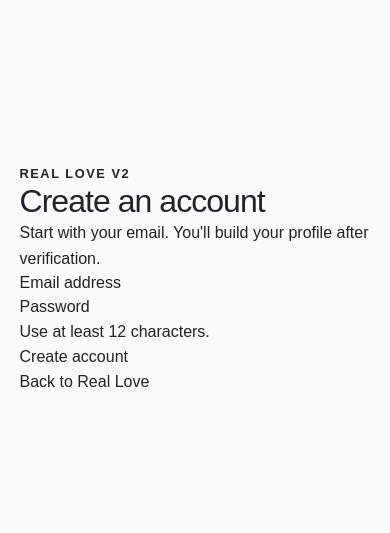
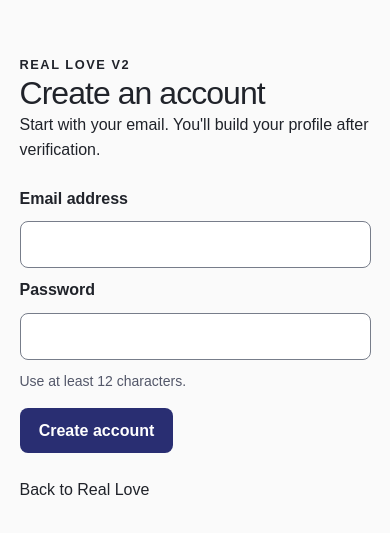
Before and after one commit to 6nv9mjd6p7-prog/real-love-v2, a Next.js app: page /register in a window 390 px wide. Shown: the part 143-676 px from the top of the page. Built offline with nearby package versions, Linux system fonts and the light colour scheme.

Commit message:
style(auth): responsive and accessible registration form controls

```diff
--- a/src/app/globals.css
+++ b/src/app/globals.css
@@ -11,3 +11,12 @@ body { margin: 0; background: #fafafa; color: #20232a; font-family: Arial, Helve
 .eyebrow { font-size: .8rem; font-weight: 700; letter-spacing: .12em; }
 h1 { font-size: clamp(2rem, 6vw, 3.5rem); line-height: 1.12; letter-spacing: -.03em; }
 p { line-height: 1.6; }
+
+.auth-form { display: flex; flex-direction: column; gap: .65rem; margin: 1.5rem 0; }
+.auth-form label { font-weight: 650; }
+.auth-form input { width: 100%; min-height: 2.75rem; padding: .65rem .8rem; border: 1px solid #777d8a; border-radius: .5rem; background: white; color: #20232a; font: inherit; font-size: 16px; }
+.auth-form button { align-self: flex-start; min-height: 2.75rem; border: none; border-radius: .5rem; background: #292e72; color: white; padding: .65rem 1.2rem; font: inherit; font-weight: 650; cursor: pointer; }
+.auth-form button:disabled { cursor: wait; opacity: .65; }
+.form-help { margin: 0 0 .35rem; font-size: .875rem; color: #535769; }
+.form-error { color: #941d2c; }
+.form-success { color: #136a3e; }
```
